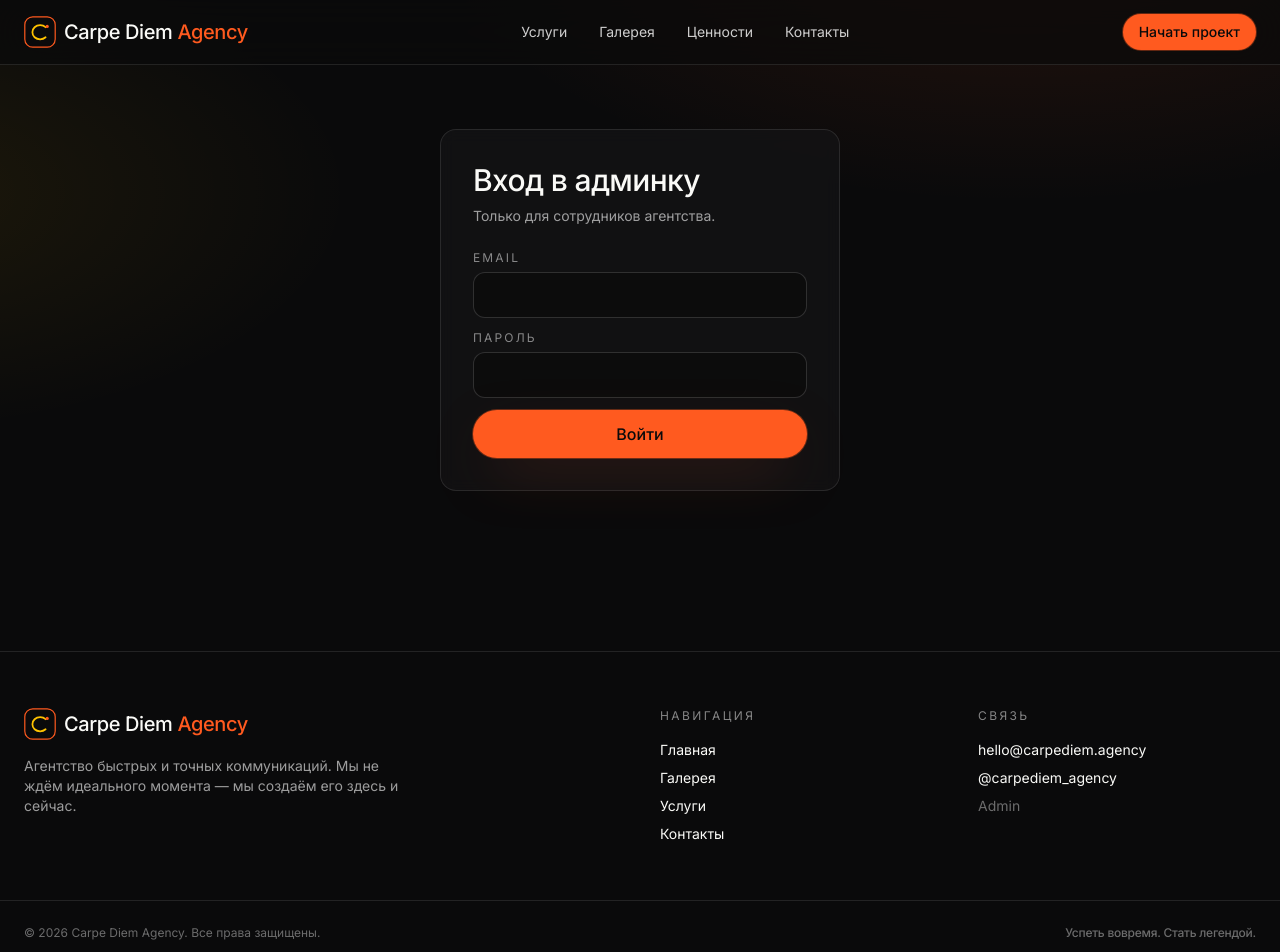
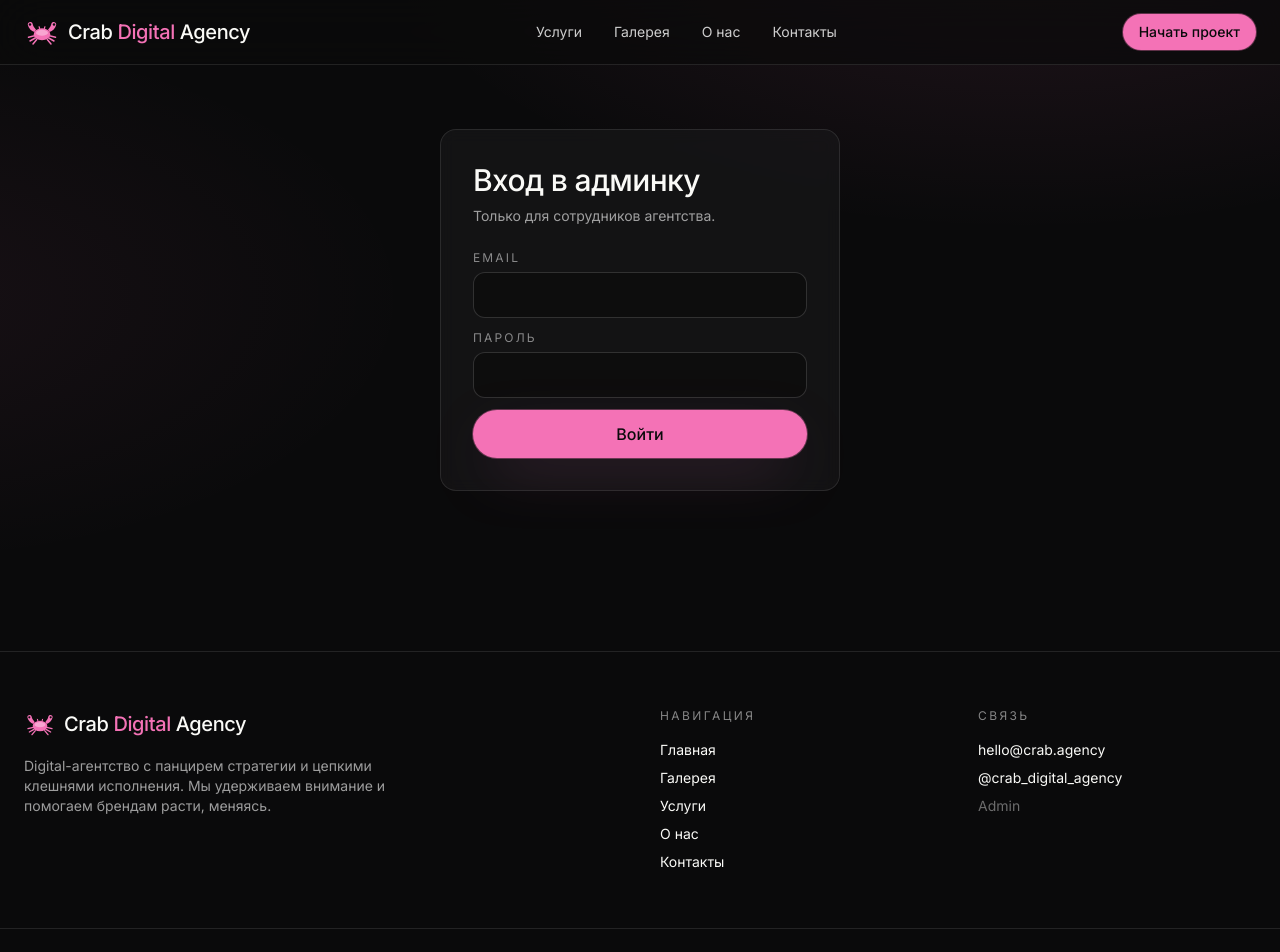
Before and after one commit to sereganikitin/cd-agency, a Next.js app: page /admin/login in a window 1280 px wide. Shown: the top 952 px of the page. Built offline with nearby package versions, Linux system fonts and the light colour scheme; no server answers.

Commit message:
rebrand: Carpe Diem → Crab Digital Agency (pink accent palette, crab logo, About us with crab symbolism)

```diff
--- a/app/admin/layout.tsx
+++ b/app/admin/layout.tsx
@@ -15,7 +15,7 @@ export default async function AdminLayout({ children }: { children: React.ReactN
       <div className="flex flex-wrap items-center justify-between gap-4">
         <div>
           <Link href="/admin" className="font-display text-3xl">
-            Carpe Diem <span className="text-ember">Admin</span>
+            Crab Digital <span className="text-ember">Admin</span>
           </Link>
           <p className="mt-1 text-sm text-white/50">
             Управление галереей, разделами и заявками
--- a/app/cases/[id]/page.tsx
+++ b/app/cases/[id]/page.tsx
@@ -14,7 +14,7 @@ export async function generateMetadata({ params }: Props) {
   const c = getCase(id);
   if (!c) return {};
   return {
-    title: `${c.title} — Carpe Diem Agency`,
+    title: `${c.title} — Crab Digital Agency`,
     description: c.description?.slice(0, 160) || c.type_title,
   };
 }
--- a/app/globals.css
+++ b/app/globals.css
@@ -26,8 +26,8 @@ body {
 body {
   font-family: var(--font-sans);
   background-image:
-    radial-gradient(1000px 500px at 80% -10%, rgba(255, 90, 31, 0.12), transparent 60%),
-    radial-gradient(800px 400px at -10% 20%, rgba(255, 195, 0, 0.08), transparent 60%);
+    radial-gradient(1100px 550px at 80% -10%, rgba(244, 114, 182, 0.11), transparent 60%),
+    radial-gradient(900px 450px at -10% 30%, rgba(244, 114, 182, 0.06), transparent 60%);
 }
 
 .text-balance {
@@ -55,12 +55,12 @@ body {
     height: 1px;
   }
   .shimmer {
-    background: linear-gradient(90deg, rgba(255,90,31,0) 0%, rgba(255,195,0,0.5) 50%, rgba(255,90,31,0) 100%);
+    background: linear-gradient(90deg, rgba(244,114,182,0) 0%, rgba(244,114,182,0.55) 50%, rgba(244,114,182,0) 100%);
     background-size: 200% 100%;
   }
 }
 
 ::selection {
-  background: #FF5A1F;
+  background: #F472B6;
   color: #0A0A0B;
 }
--- a/app/layout.tsx
+++ b/app/layout.tsx
@@ -12,12 +12,12 @@ const inter = Inter({
 });
 
 export const metadata: Metadata = {
-  title: "Carpe Diem Agency — Лови момент. Захватывай рынок.",
+  title: "Crab Digital Agency — Цепляем тренды. Держим рынок.",
   description:
-    "Креативное digital-агентство полного цикла: SMM, web-разработка и performance. Превращаем мимолетные тренды в долгосрочный успех брендов.",
+    "Digital-агентство полного цикла: SMM, web-разработка, performance и брендинг. Крепкий панцирь стратегии и цепкие клешни исполнения — для брендов, которые растут, меняясь.",
   openGraph: {
-    title: "Carpe Diem Agency",
-    description: "Лови момент. Захватывай рынок.",
+    title: "Crab Digital Agency",
+    description: "Цепляем тренды. Держим рынок.",
     type: "website",
   },
 };
--- a/app/page.tsx
+++ b/app/page.tsx
@@ -6,20 +6,20 @@ export const dynamic = "force-dynamic";
 
 const values = [
   {
-    title: "Реактивность",
-    body: "Скорость — наше главное преимущество. Решения внедряем здесь и сейчас, пока тренд жив.",
+    title: "Стойкость",
+    body: "Крепкий панцирь стратегии: кампании выдерживают смену алгоритмов, экономические циклы и капризы рынка.",
   },
   {
-    title: "Смелость",
-    body: "Риск в моменте оправдан результатом в будущем. Мы выбираем смелые ходы, а не тёплый компромисс.",
+    title: "Трансформация",
+    body: "Как краб сбрасывает панцирь, чтобы расти — так бренд обновляется, не теряя себя. Рост без паники и без страха потерять узнаваемость.",
   },
   {
-    title: "Актуальность",
-    body: "Ловим контекст рынка, нерв соцсетей и технические инновации — не делаем маркетинг в вакууме.",
+    title: "Цепкость",
+    body: "Клешни держат задачу, пока она не решена. Не выпускаем клиента из внимания — от первого созвона до постлонча.",
   },
   {
-    title: "Эстетика функционала",
-    body: "Красиво — мало. Сайт должен быть интуитивным, чтобы пользователь не споткнулся в моменте принятия решения.",
+    title: "Чувство стихии",
+    body: "Краб чувствует луну и прилив. Мы чувствуем нерв рынка, тренды соцсетей и изменения алгоритмов — и двигаемся вовремя.",
   },
 ];
 
@@ -32,12 +32,35 @@ const services = DIRECTIONS.map((d) => ({
 }));
 
 const manifesto = [
-  "Лови момент",
-  "Захватывай рынок",
-  "Carpe Diem",
-  "Успеть вовремя",
-  "Стать легендой",
-  "Конвертируем мгновения в лояльность",
+  "Цепляй тренды",
+  "Держи рынок",
+  "Crab Digital",
+  "Расти не теряя формы",
+  "Меняй оболочку",
+  "Загребай удачу",
+];
+
+const crabSymbols = [
+  {
+    title: "Стойкость и защита",
+    body: "Крепкий панцирь — символ упорства, решимости и надёжной защиты бренда от рыночных невзгод.",
+  },
+  {
+    title: "Возрождение и трансформация",
+    body: "Способность сбрасывать панцирь при линьке — символ обновления, роста и умения начинать заново.",
+  },
+  {
+    title: "Достаток и удача",
+    body: "В японской культуре нэцкэ краб «загребает» богатство и успех. Мы переносим этот жест в digital.",
+  },
+  {
+    title: "Стихия воды и луны",
+    body: "Краб чувствует приливы и лунные циклы. Как и мы — перемены настроений аудитории и волн спроса.",
+  },
+  {
+    title: "Знак зодиака",
+    body: "Символ Рака: ретроградное движение солнца после летнего солнцестояния. Точка, где привычное меняется.",
+  },
 ];
 
 export default async function HomePage() {
@@ -51,21 +74,21 @@ export default async function HomePage() {
     <>
       <section className="relative overflow-hidden">
         <div
-          className="absolute inset-0 -z-10 bg-cover bg-center opacity-50"
+          className="absolute inset-0 -z-10 bg-cover bg-center opacity-30"
           style={{ backgroundImage: `url(${heroImg})` }}
         />
-        <div className="absolute inset-0 -z-10 bg-gradient-to-b from-midnight/60 via-midnight/80 to-midnight" />
+        <div className="absolute inset-0 -z-10 bg-gradient-to-b from-midnight/70 via-midnight/90 to-midnight" />
         <div className="mx-auto max-w-7xl px-6 pt-16 pb-24 md:pt-28 md:pb-36">
           <div className="chip">
             <span className="mr-2 inline-block h-1.5 w-1.5 animate-pulse rounded-full bg-ember" />
-            Carpe Diem · Digital Agency · 2026
+            Crab Digital · Agency · 2026
           </div>
           <h1 className="mt-6 font-display text-5xl leading-[0.95] tracking-tight text-balance md:text-7xl lg:text-8xl">
-            Лови момент. <br />
-            <span className="text-ember">Захватывай</span> рынок.
+            Цепляем тренды. <br />
+            <span className="text-ember">Держим</span> рынок.
           </h1>
           <p className="mt-6 max-w-2xl text-lg text-white/70 md:text-xl">
-            Агентство полного цикла, которое создаёт бесшовный путь клиента: от первой искры в соцсетях до идеального финиша на сайте. Мы не ждём идеального момента — мы создаём его здесь и сейчас.
+            Digital-агентство полного цикла с панцирем стратегии и цепкими клешнями исполнения. Помогаем брендам расти, меняясь, — и удерживать внимание аудитории в любом приливе.
           </p>
           <div className="mt-10 flex flex-wrap gap-3">
             <Link href="#contact" className="btn-primary">
@@ -84,7 +107,7 @@ export default async function HomePage() {
               { k: "100%", v: "прозрачная отчётность" },
             ].map((s) => (
               <div key={s.v} className="card p-5">
-                <div className="font-display text-3xl text-spark">{s.k}</div>
+                <div className="font-display text-3xl text-ember">{s.k}</div>
                 <div className="mt-1 text-xs uppercase tracking-[0.18em] text-white/60">{s.v}</div>
               </div>
             ))}
@@ -108,11 +131,11 @@ export default async function HomePage() {
           <div>
             <span className="chip">Направления</span>
             <h2 className="mt-4 font-display text-4xl md:text-5xl text-balance">
-              Четыре направления. <span className="text-ember">Один поток.</span>
+              Четыре направления. <span className="text-ember">Один панцирь.</span>
             </h2>
           </div>
           <p className="hidden max-w-md text-sm text-white/60 md:block">
-            Сайт, контент и реклама — это единый поток. Мы стираем границы между разработкой и креативом.
+            Сайт, контент и реклама — единое движение в одну сторону. Мы стираем границы между разработкой и креативом.
           </p>
         </div>
         <div className="mt-12 grid gap-4 md:grid-cols-2">
@@ -150,7 +173,7 @@ export default async function HomePage() {
         <div className="mx-auto max-w-7xl px-6 py-24">
           <span className="chip">Ценности</span>
           <h2 className="mt-4 font-display text-4xl md:text-5xl text-balance">
-            Опоры бренда, на которых мы стоим.
+            Что у нас в <span className="text-ember">панцире.</span>
           </h2>
           <div className="mt-14 grid gap-8 md:grid-cols-2 lg:grid-cols-4">
             {values.map((v, i) => (
@@ -164,19 +187,34 @@ export default async function HomePage() {
         </div>
       </section>
 
-      <section className="mx-auto max-w-7xl px-6 py-24">
-        <div className="grid gap-10 md:grid-cols-[1.1fr_1fr] md:items-center">
-          <div>
-            <span className="chip">Метафора</span>
+      <section id="about" className="mx-auto max-w-7xl px-6 py-24">
+        <div className="grid gap-10 md:grid-cols-[1fr_1.2fr] md:items-start">
+          <div className="md:sticky md:top-24">
+            <span className="chip">О нас</span>
             <h2 className="mt-4 font-display text-4xl md:text-5xl text-balance">
-              Бренд — это цепочка <span className="text-ember">точек касания.</span>
+              Почему <span className="text-ember">краб.</span>
             </h2>
-            <p className="mt-4 max-w-xl text-white/70">
-              Представьте искру: пользователь листает ленту и видит ваш пост, заходит на сайт и нажимает кнопку. Весь бизнес — это цепочка таких мгновений. Мы делаем каждое касание максимально точным.
+            <p className="mt-4 text-white/70">
+              Мы выбрали краба не как картинку, а как рабочую метафору. Пять смыслов этого символа — это пять принципов, которыми мы руководствуемся каждый день.
             </p>
+            <div className="mt-8 overflow-hidden rounded-2xl border border-white/10">
+              <img src={aboutImg} alt="Crab Digital Agency" className="aspect-[3/2] w-full object-cover" />
+            </div>
           </div>
-          <div className="overflow-hidden rounded-2xl border border-white/10">
-            <img src={aboutImg} alt="Точки касания" className="aspect-[3/2] w-full object-cover" />
+
+          <div className="space-y-4">
+            {crabSymbols.map((s, i) => (
+              <div
+                key={s.title}
+                className="card p-6 transition hover:border-ember/40"
+              >
+                <div className="flex items-baseline gap-4">
+                  <span className="font-display text-4xl text-ember/40">0{i + 1}</span>
+                  <h3 className="font-display text-2xl leading-tight">{s.title}</h3>
+                </div>
+                <p className="mt-3 pl-14 text-white/70">{s.body}</p>
+              </div>
+            ))}
           </div>
         </div>
       </section>
@@ -186,7 +224,7 @@ export default async function HomePage() {
           <div>
             <span className="chip">Галерея</span>
             <h2 className="mt-4 font-display text-4xl md:text-5xl text-balance">
-              Точки касания, которые сработали.
+              Работы, которые мы <span className="text-ember">зацепили.</span>
             </h2>
           </div>
           <Link href="/gallery" className="btn-ghost">
@@ -225,7 +263,7 @@ export default async function HomePage() {
       <section id="contact" className="mx-auto max-w-7xl px-6 pb-24">
         <div className="card relative overflow-hidden">
           <div
-            className="absolute inset-0 bg-cover bg-center opacity-25"
+            className="absolute inset-0 bg-cover bg-center opacity-20"
             style={{ backgroundImage: `url(${ctaImg})` }}
           />
           <div className="absolute inset-0 bg-gradient-to-r from-midnight via-midnight/80 to-transparent" />
@@ -233,14 +271,14 @@ export default async function HomePage() {
             <div>
               <span className="chip">Контакты</span>
               <h2 className="mt-4 font-display text-4xl md:text-5xl text-balance">
-                Расскажите о задаче — <span className="text-ember">ответим за 24 часа.</span>
+                Расскажите о задаче — <span className="text-ember">зацепимся за 24 часа.</span>
               </h2>
               <p className="mt-4 text-white/70">
                 Оставьте заявку — подберём подход и соберём команду под ваш проект. Без длинных бриф-пингов и водянистых предложений.
               </p>
               <div className="mt-8 space-y-2 text-sm text-white/80">
-                <div>✉ <a href="mailto:hello@carpediem.agency" className="hover:text-ember">hello@carpediem.agency</a></div>
-                <div>✦ <a href="https://t.me/carpediem_agency" className="hover:text-ember">@carpediem_agency</a></div>
+                <div>✉ <a href="mailto:hello@crab.agency" className="hover:text-ember">hello@crab.agency</a></div>
+                <div>✦ <a href="https://t.me/crab_digital_agency" className="hover:text-ember">@crab_digital_agency</a></div>
               </div>
             </div>
             <LeadForm />
--- a/app/services/[direction]/page.tsx
+++ b/app/services/[direction]/page.tsx
@@ -20,7 +20,7 @@ export async function generateMetadata({ params }: { params: { direction: string
   const dir = getDirection(params.direction);
   if (!dir) return {};
   return {
-    title: `${dir.title} — Carpe Diem Agency`,
+    title: `${dir.title} — Crab Digital Agency`,
     description: dir.tagline,
   };
 }
--- a/components/lead-form.tsx
+++ b/components/lead-form.tsx
@@ -30,7 +30,7 @@ export function LeadForm() {
   if (status === "ok") {
     return (
       <div className="flex h-full min-h-[320px] flex-col items-center justify-center rounded-xl border border-ember/40 bg-ember/10 p-10 text-center">
-        <div className="font-display text-3xl">Поймали момент.</div>
+        <div className="font-display text-3xl">Зацепились.</div>
         <p className="mt-3 text-white/70">
           Заявка получена. Вернёмся с предложением в течение 24 часов.
         </p>
--- a/components/logo.tsx
+++ b/components/logo.tsx
@@ -1,14 +1,35 @@
 export function Logo({ className = "" }: { className?: string }) {
   return (
-    <svg viewBox="0 0 40 40" className={className} fill="none" xmlns="http://www.w3.org/2000/svg">
-      <rect x="1" y="1" width="38" height="38" rx="10" fill="#0A0A0B" stroke="#FF5A1F" strokeWidth="1.5" />
+    <svg viewBox="0 0 48 48" className={className} fill="none" xmlns="http://www.w3.org/2000/svg">
+      {/* Claws */}
       <path
-        d="M27 14c-1.8-1.6-4.2-2.5-6.8-2.5-5.6 0-9.7 3.9-9.7 8.8s4.1 8.8 9.7 8.8c2.6 0 5-0.9 6.8-2.5"
-        stroke="#FFC300"
-        strokeWidth="2.2"
-        strokeLinecap="round"
+        d="M14 24 C10 23 6 19 5 14 C5 11 8 10 10 11 C12 12 11.5 15 13 17 L16 21 Z"
+        fill="#F472B6"
       />
-      <circle cx="29" cy="13" r="2" fill="#FF5A1F" />
+      <circle cx="8" cy="14" r="1.6" fill="#0A0A0B" />
+      <path
+        d="M34 24 C38 23 42 19 43 14 C43 11 40 10 38 11 C36 12 36.5 15 35 17 L32 21 Z"
+        fill="#F472B6"
+      />
+      <circle cx="40" cy="14" r="1.6" fill="#0A0A0B" />
+
+      {/* Body */}
+      <ellipse cx="24" cy="27" rx="11" ry="8" fill="#F472B6" />
+      <ellipse cx="24" cy="25" rx="8" ry="4" fill="#FBCFE8" opacity="0.55" />
+
+      {/* Eye stalks */}
+      <line x1="21" y1="20" x2="20" y2="16" stroke="#F472B6" strokeWidth="1.6" strokeLinecap="round" />
+      <line x1="27" y1="20" x2="28" y2="16" stroke="#F472B6" strokeWidth="1.6" strokeLinecap="round" />
+      <circle cx="20" cy="15" r="1.6" fill="#0A0A0B" />
+      <circle cx="28" cy="15" r="1.6" fill="#0A0A0B" />
+
+      {/* Legs */}
+      <path d="M14 29 L6 31" stroke="#F472B6" strokeWidth="2" strokeLinecap="round" />
+      <path d="M15 32 L8 36" stroke="#F472B6" strokeWidth="2" strokeLinecap="round" />
+      <path d="M17 34 L12 40" stroke="#F472B6" strokeWidth="2" strokeLinecap="round" />
+      <path d="M34 29 L42 31" stroke="#F472B6" strokeWidth="2" strokeLinecap="round" />
+      <path d="M33 32 L40 36" stroke="#F472B6" strokeWidth="2" strokeLinecap="round" />
+      <path d="M31 34 L36 40" stroke="#F472B6" strokeWidth="2" strokeLinecap="round" />
     </svg>
   );
 }
--- a/components/site-footer.tsx
+++ b/components/site-footer.tsx
@@ -9,11 +9,11 @@ export function SiteFooter() {
           <div className="flex items-center gap-2">
             <Logo className="h-8 w-8" />
             <span className="font-display text-xl">
-              Carpe Diem <span className="text-ember">Agency</span>
+              Crab <span className="text-ember">Digital</span> Agency
             </span>
           </div>
           <p className="mt-4 max-w-sm text-sm text-white/60">
-            Агентство быстрых и точных коммуникаций. Мы не ждём идеального момента — мы создаём его здесь и сейчас.
+            Digital-агентство с панцирем стратегии и цепкими клешнями исполнения. Мы удерживаем внимание и помогаем брендам расти, меняясь.
           </p>
         </div>
         <div>
@@ -22,22 +22,23 @@ export function SiteFooter() {
             <li><Link href="/" className="hover:text-ember">Главная</Link></li>
             <li><Link href="/gallery" className="hover:text-ember">Галерея</Link></li>
             <li><Link href="/#services" className="hover:text-ember">Услуги</Link></li>
+            <li><Link href="/#about" className="hover:text-ember">О нас</Link></li>
             <li><Link href="/#contact" className="hover:text-ember">Контакты</Link></li>
           </ul>
         </div>
         <div>
           <h4 className="text-xs uppercase tracking-[0.2em] text-white/50">Связь</h4>
           <ul className="mt-4 space-y-2 text-sm">
-            <li><a href="mailto:hello@carpediem.agency" className="hover:text-ember">hello@carpediem.agency</a></li>
-            <li><a href="https://t.me/carpediem_agency" className="hover:text-ember">@carpediem_agency</a></li>
+            <li><a href="mailto:hello@crab.agency" className="hover:text-ember">hello@crab.agency</a></li>
+            <li><a href="https://t.me/crab_digital_agency" className="hover:text-ember">@crab_digital_agency</a></li>
             <li><Link href="/admin" className="text-white/40 hover:text-white/70">Admin</Link></li>
           </ul>
         </div>
       </div>
       <div className="border-t border-white/10">
         <div className="mx-auto flex max-w-7xl flex-col items-center justify-between gap-3 px-6 py-6 text-xs text-white/40 md:flex-row">
-          <span>© {new Date().getFullYear()} Carpe Diem Agency. Все права защищены.</span>
-          <span className="font-display">Успеть вовремя. Стать легендой.</span>
+          <span>© {new Date().getFullYear()} Crab Digital Agency. Все права защищены.</span>
+          <span className="font-display">Держим крепко. Растём, меняя оболочку.</span>
         </div>
       </div>
     </footer>
--- a/components/site-header.tsx
+++ b/components/site-header.tsx
@@ -6,15 +6,15 @@ export function SiteHeader() {
     <header className="sticky top-0 z-40 border-b border-white/10 bg-midnight/70 backdrop-blur-xl">
       <div className="mx-auto flex h-16 max-w-7xl items-center justify-between px-6">
         <Link href="/" className="flex items-center gap-2">
-          <Logo className="h-8 w-8" />
+          <Logo className="h-9 w-9" />
           <span className="font-display text-xl tracking-tight">
-            Carpe Diem <span className="text-ember">Agency</span>
+            Crab <span className="text-ember">Digital</span> Agency
           </span>
         </Link>
         <nav className="hidden items-center gap-8 text-sm text-white/80 md:flex">
           <Link href="/#services" className="hover:text-white">Услуги</Link>
           <Link href="/gallery" className="hover:text-white">Галерея</Link>
-          <Link href="/#values" className="hover:text-white">Ценности</Link>
+          <Link href="/#about" className="hover:text-white">О нас</Link>
           <Link href="/#contact" className="hover:text-white">Контакты</Link>
         </nav>
         <Link href="/#contact" className="btn-primary hidden md:inline-flex text-sm py-2 px-4">
```
Also changed, not shown: tailwind.config.ts (+8 -4 lines), app/icon.svg.
